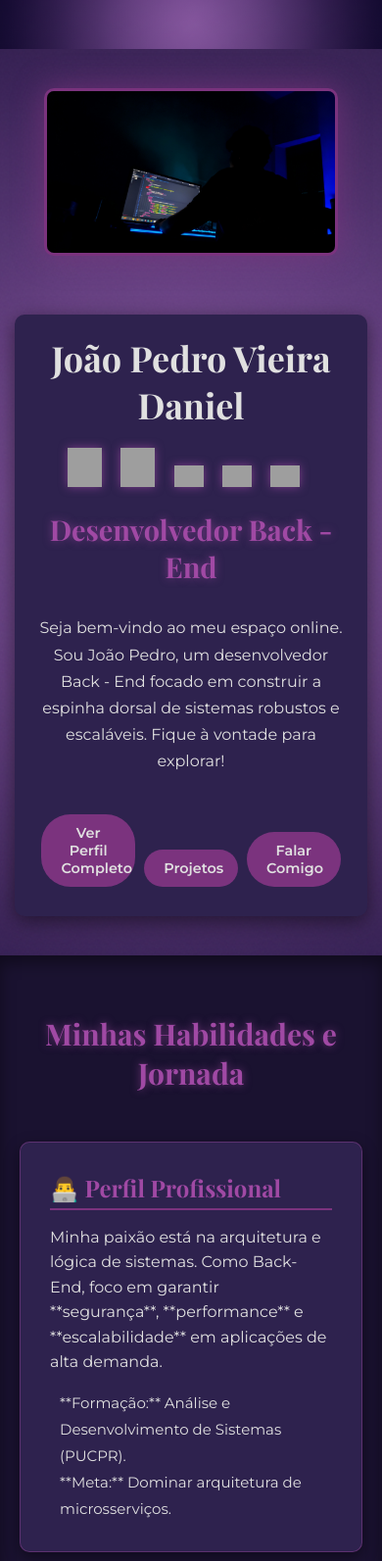
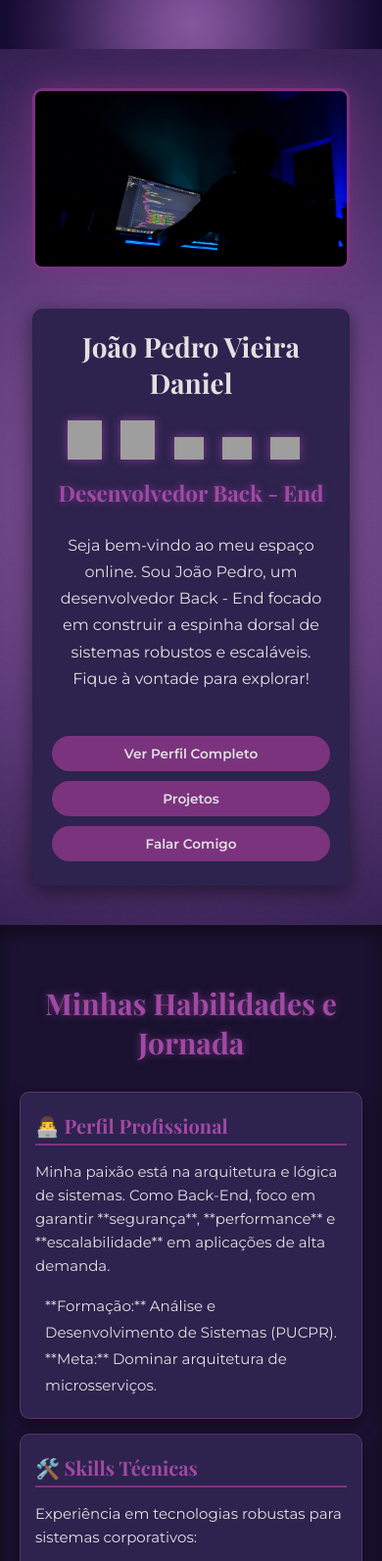
Before and after one commit to jao-vieira/meu-portfolio, a plain HTML site: page index.html in a window 390 px wide. Shown: the top 1593 px of the page at 98% size. Drawn offline with nearby package versions, Linux system fonts and the light colour scheme; grey boxes are pictures that could not be loaded; a web font is replaced by a local one.

Commit message:
Atualizando o MediaQueries

```diff
--- a/style.css
+++ b/style.css
@@ -267,6 +267,12 @@ footer {
 }
 
 @media screen and (max-width: 900px) {
+    /* Main Section */
+    main {
+        padding: 40px 20px;
+        min-height: auto;
+    }
+
     .portfolio-container {
         flex-direction: column;
         text-align: center;
@@ -280,12 +286,20 @@ footer {
 
     .minha-foto {
         order: 1;
-        max-width: 300px;
+        max-width: 80%;
         margin-bottom: 20px;
+    }
+
+    h1.nome-integrado {
+        font-size: 36px;
     }
 
     .devfs {
         font-size: 2rem;
+    }
+
+    .portfolio-button {
+        margin: 5px;
     }
 
     .sobre-mim-simplificado-section, .contato-extended-section {
@@ -300,44 +314,140 @@ footer {
         flex: 1 1 calc(50% - 10px);
         max-width: none;
     }
+
+    .section-title {
+        font-size: 34px;
+    }
+}
+
+@media screen and (max-width: 900px) {
+
+    main {
+        padding: 60px 20px;
+    }
+
+    .portfolio-container {
+        flex-direction: column;
+        text-align: center;
+        gap: 30px;
+    }
+    .informacao {
+        order: 2;
+        padding: 25px;
+        max-width: 90%;
+    }
+    h1.nome-integrado {
+        font-size: 38px;
+    }
+    .minha-foto {
+        order: 1;
+        max-width: 90%;
+        margin-bottom: 10px;
+    }
+
+    .devfs {
+        font-size: 1.8rem;
+        margin-top: 15px;
+        margin-bottom: 25px;
+    }
+    .sobre-mim-simplificado-section, .contato-extended-section {
+        padding: 60px 20px;
+    }
+
+    .perfil-content-cards {
+        flex-wrap: wrap;
+        gap: 20px;
+    }
+    .perfil-card {
+        flex: 1 1 calc(50% - 10px);
+        max-width: none;
+    }
+
+    .section-title {
+        font-size: 36px;
+    }
 }
 
 @media screen and (max-width: 600px) {
+
     h1.nome-integrado {
-        font-size: 36px;
+        font-size: 32px;
     }
 
     main {
         padding: 40px 15px;
     }
-
-    .portfolio-container {
-        padding: 0;
+    .informacao {
+        padding: 20px;
     }
 
     .devfs {
-        font-size: 1.8em;
+        font-size: 1.6em;
     }
 
     .descricao {
         font-size: 1rem;
     }
+    .portfolio-button {
+        padding: 10px 15px;
+        font-size: 0.9rem;
+        margin: 5px 0;
+        width: 100%;
+        text-align: center;
+    }
+    .section-title {
+        font-size: 30px;
+        margin-bottom: 30px;
+    }
+
+    .perfil-content-cards {
+        flex-direction: column;
+        gap: 15px;
+    }
+
+    .perfil-card {
+        flex: 1 1 100%;
+        padding: 25px;
+    }
+
+    /* CARD DE CONTATO */
+    .contato-card-final {
+        padding: 30px 15px;
+    }
+
+    /* FOOTER */
+    footer {
+        padding: 25px 15px;
+    }
+}
+
+@media screen and (max-width: 480px) {
+
+    h1.nome-integrado {
+        font-size: 28px;
+    }
+
+    .devfs {
+        font-size: 1.4em;
+    }
 
     .portfolio-button {
-        padding: 10px 20px;
-        margin-right: 5px;
-        font-size: 0.9rem;
-        width: calc(33% - 10px);
-        margin-bottom: 10px;
-    }
-    .portfolio-button:last-child {
-        margin-right: 0;
+        padding: 10px 10px;
+        font-size: 0.85rem;
     }
 
-    .section-title {
-        font-size: 30px;
+    .perfil-card {
+        padding: 20px 15px;
     }
-    .perfil-card {
-        flex: 1 1 100%;
+    .card-title {
+        font-size: 20px;
+    }
+    .card-text {
+        font-size: 15px;
+    }
+
+    .social-icon {
+        width: 30px;
+        height: 30px;
     }
 }
```
